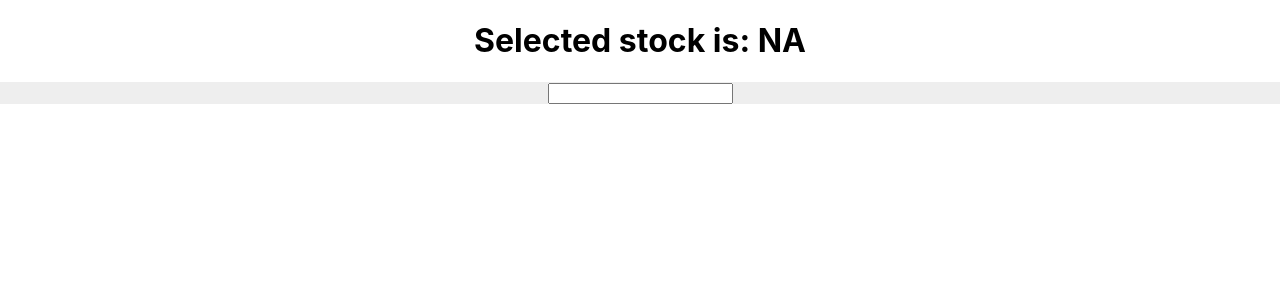
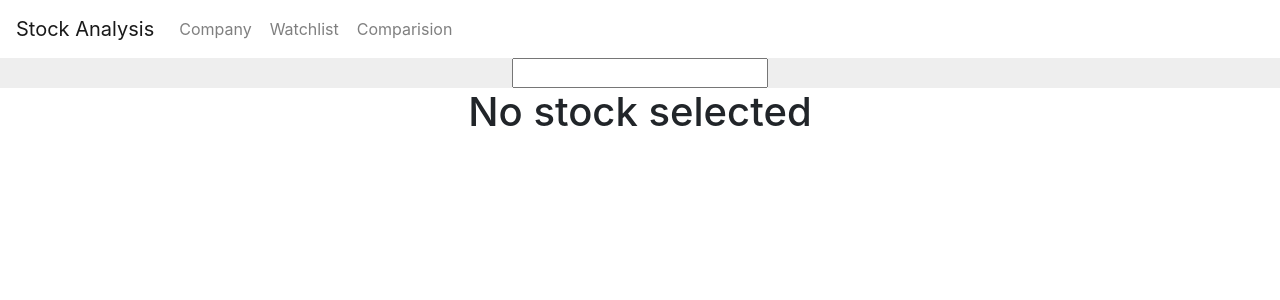
Before and after one commit to sunilkumar-aricent/StockChartAnalysis, a React app in the folder charts-app/: page / in a window 1280 px wide. Shown: the top 300 px of the page. Built offline with nearby package versions, Linux system fonts and the light colour scheme.

Commit message:
adding navigation

```diff
--- a/charts-app/src/App.js
+++ b/charts-app/src/App.js
@@ -1,13 +1,16 @@
 import React from 'react';
 import { connect } from 'react-redux';
 import './App.css';
+import Navigation from './components/Navigation';
 import Company from './company';
 import Loader from './components/loader';
+import 'bootstrap/dist/css/bootstrap.min.css';
 
 function App({ common }) {
   return (
     <div className="App">
       {common.showLoader && <Loader />}
+      <Navigation />
       <Company />
     </div>
   );
--- a/charts-app/src/company/index.js
+++ b/charts-app/src/company/index.js
@@ -23,13 +23,15 @@ class Company extends Component {
             this.getMatchesFromNse(keyword, (searchResult) => {
                 this.setState({ searchResult });
             });
+        } else {
+            this.setState({ searchResult: '' });
         }
     }
 
     selectStock(e) {
         // need refactoring..
         e.preventDefault();
-        this.setState({ searchResult: '' });
+        this.setState({ searchResult: '', keyword: '' });
         const stockDetails = {};
         let target = e.target;
         if(target.nodeName !== 'A') {
@@ -82,7 +84,7 @@ class Company extends Component {
             );
         });
         return (
-            <table>
+            <table className="table table-stripped">
                 <tr>
                     <th>Date</th>
                     <th>Price</th>
@@ -96,13 +98,13 @@ class Company extends Component {
     render() {
         return (
             <div id="company">
-                <h1>Selected stock is: {this.state.selectedStock || 'NA'}</h1>
                 <div className="search-container">
                     <div className="search-container-inner">
                         <input type="text" onChange={(e) => this.getKeywordMatches(e)} value={this.state.keyword} />
-                        <div onClick={(e) => this.selectStock(e)} dangerouslySetInnerHTML={{ __html: this.state.searchResult}}></div>
+                        <div class="search-result" onClick={(e) => this.selectStock(e)} dangerouslySetInnerHTML={{ __html: this.state.searchResult}}></div>
                     </div>
                 </div>
+                <h1>{!this.state.selectedStock ? 'No stock selected' : `Selected stock is: ${this.state.selectedStock}`}</h1>
                 {this.renderHistoricalData()}
             </div>
         )
--- /dev/null
+++ b/charts-app/src/components/Navigation.js
@@ -0,0 +1,54 @@
+import React from 'react';
+import { connect } from 'react-redux';
+
+function Navigation() {
+    return (
+        <div class="nav-container">
+            <div className="navbar navbar-expand-sm navbar-light">
+                <span class="navbar-brand">Stock Analysis</span>
+                <button class="navbar-toggler" type="button" data-toggle="collapse" data-target="#navbarSupportedContent" aria-controls="navbarSupportedContent" aria-expanded="false" aria-label="Toggle navigation">
+                    <span class="navbar-toggler-icon"></span>
+                </button>
+                <div class="collapse navbar-collapse" id="navbarSupportedContent">
+                    <ul class="navbar-nav">
+                        <li className="nav-item">
+                            <button class="btn nav-link">Company</button>
+                        </li>
+                        <li className="nav-item">
+                            <button class="btn nav-link">Watchlist</button>
+                        </li>
+                        <li className="nav-item">
+                            <button class="btn nav-link">Comparision</button>
+                        </li>
+                    </ul>
+                </div>
+            </div>
+
+            {/* <div class="navbar navbar-expand-lg navbar-light bg-light">
+                <button class="navbar-toggler" type="button" data-toggle="collapse" data-target="#navbarSupportedContent" aria-controls="navbarSupportedContent" aria-expanded="false" aria-label="Toggle navigation">
+                    <span class="navbar-toggler-icon"></span>
+                </button>
+
+                <div class="collapse navbar-collapse" id="navbarSupportedContent">
+                    <ul class="navbar-nav mr-auto">
+                        <li class="nav-item active">
+                            <a class="nav-link" href="#">Home <span class="sr-only">(current)</span></a>
+                        </li>
+                        <li class="nav-item">
+                            <a class="nav-link" href="#">Link</a>
+                        </li>
+                    </ul>
+                </div>
+            </div> */}
+        </div>
+    );
+}
+
+const mapStateToProps = (state) => ({
+    common: state.common
+});
+
+const mapDispatchToProps = {
+};
+
+export default connect(mapStateToProps, mapDispatchToProps)(Navigation);
--- a/charts-app/src/components/loader.js
+++ b/charts-app/src/components/loader.js
@@ -5,10 +5,7 @@ import '../styles/common.css';
 export default function() {
     return (
         <div class="loader-container">
-            <div class="loader-inner-container">
-                This is loader
-                <img src={loaderImg} alt="loader" />
-            </div>
+            <img src={loaderImg} alt="loader" />
         </div>
     );
 }
--- a/charts-app/src/styles/common.css
+++ b/charts-app/src/styles/common.css
@@ -1,12 +1,15 @@
-.loader-container {
+.app {
     position: relative;
-    width: 100%;
-    height: 100%;
 }
 
-.loader-inner-container {
+.nav-container {
+
+}
+
+.loader-container {
     position: absolute;
     left: 50%;
-    top: 50%;
-    transform: translate(-50%,-50%)
+    top: 0%;
+    transform: translate(-50%,50px);
+    z-index: 999;
 }
--- a/charts-app/src/styles/company.css
+++ b/charts-app/src/styles/company.css
@@ -2,7 +2,15 @@
     position: relative;
 }
 .search-container-inner{
-    position: absolute;
+    /* position: absolute; */
     background: #eee;
     width: 100%;
 }
+
+.search-result {
+    position: absolute;
+    top: 30px;
+    left: 0;
+    background-color: #ddd;
+    transform: translate(50%)
+}
```
